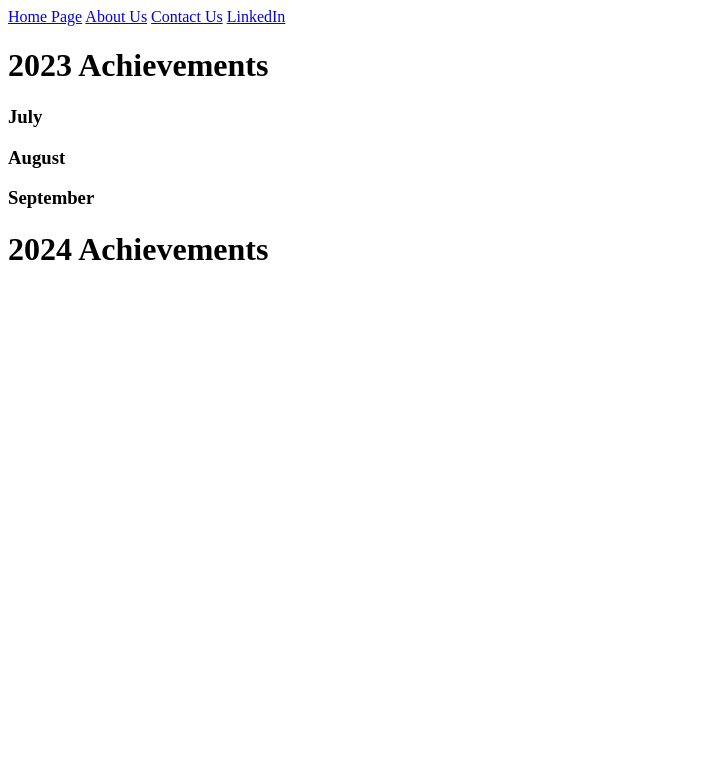
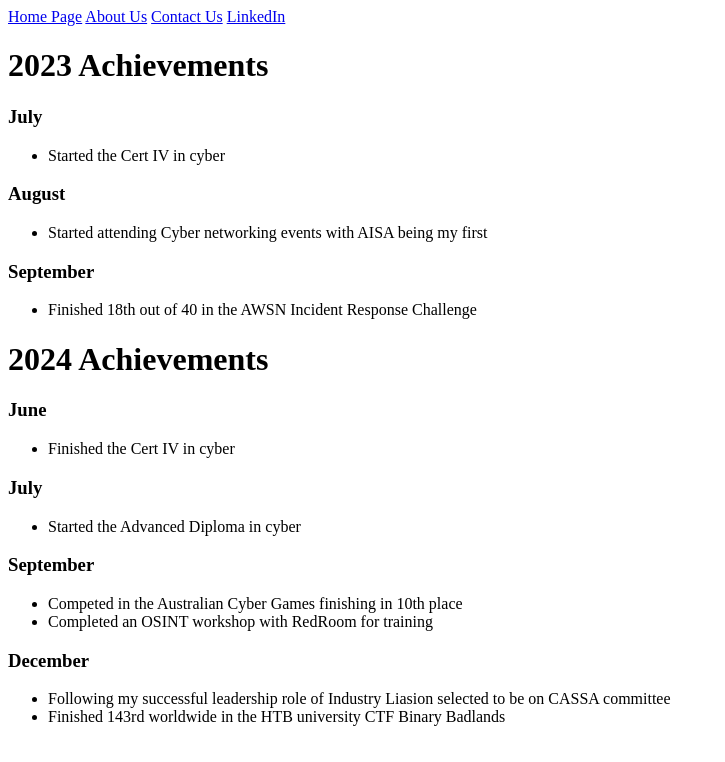
Before and after one commit to WhatADilemma/TAFE-And-University-Projects, a plain HTML site: page Uni Project Workshops/achievements.html in a window 1280 px wide. Shown: the whole page, without its empty margins (0-725 px from the left). Drawn offline with Linux system fonts and the light colour scheme.

Commit message:
Update achievements.html

```diff
--- a/Uni Project Workshops/achievements.html
+++ b/Uni Project Workshops/achievements.html
@@ -17,9 +17,37 @@
 			<a href="https://www.linkedin.com/in/lindsay-coudert-729696287/">LinkedIn</a>
 		</div>
 	</nav>
+	</nav>
 <h1> 2023 Achievements </h1>
 	<h3> July </h3>
+		<ul>
+			<li> Started the Cert IV in cyber </li>
+		</ul>
 	<h3> August </h3>
+		<ul>
+			<li> Started attending Cyber networking events with AISA being my first </li>
+		</ul>
 	<h3> September </h3>
+		<ul>
+			<li> Finished 18th out of 40 in the AWSN Incident Response Challenge </li>
+		</ul>
 <h1> 2024 Achievements </h1>
+	<h3> June </h3>
+		<ul>
+			<li> Finished the Cert IV in cyber </li>
+		</ul>
+	<h3> July </h3>
+		<ul>
+			<li> Started the Advanced Diploma in cyber </li>
+		</ul>
+	<h3> September </h3>
+		<ul>
+			<li> Competed in the Australian Cyber Games finishing in 10th place </li>
+			<li> Completed an OSINT workshop with RedRoom for training </li>
+		</ul>
+	<h3> December </h3>
+		<ul>
+			<li> Following my successful leadership role of Industry Liasion selected to be on CASSA committee </li>
+			<li> Finished 143rd worldwide in the HTB university CTF Binary Badlands </li>
+		</ul>
 </body>
```
